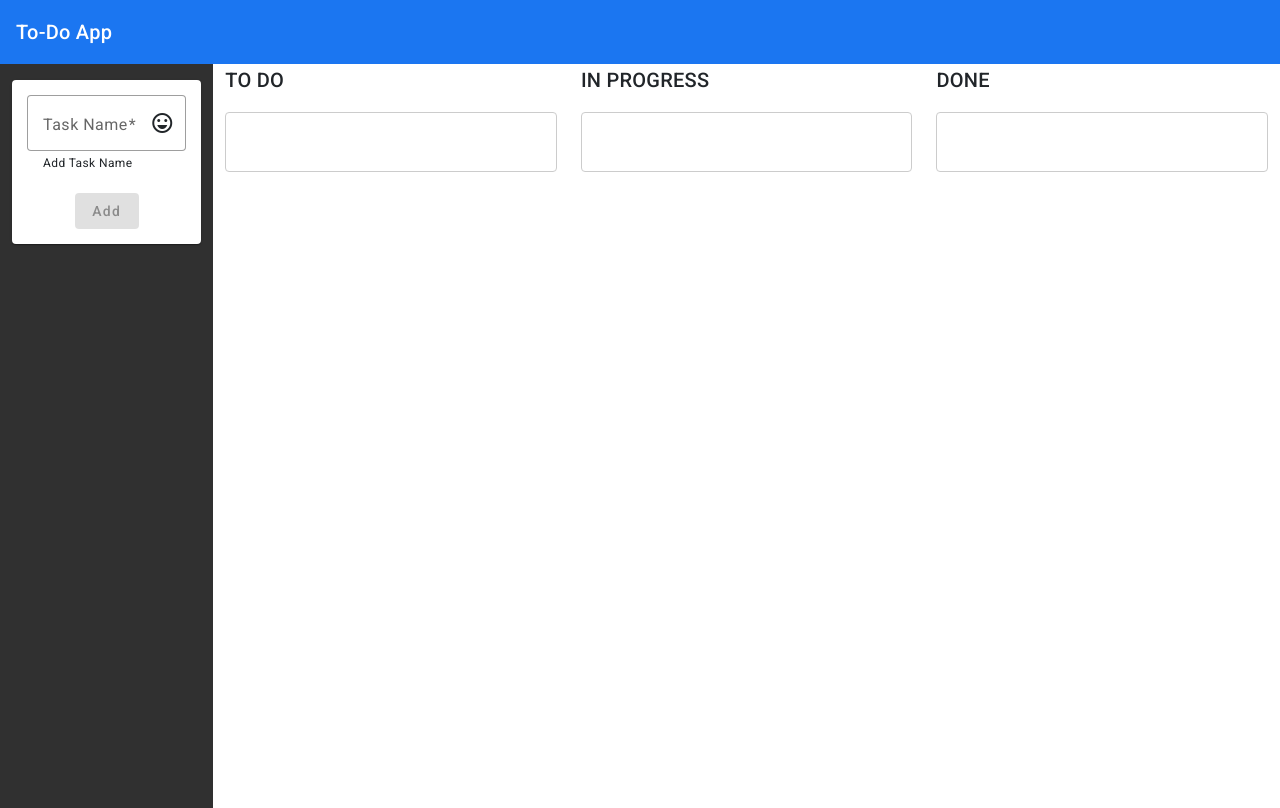
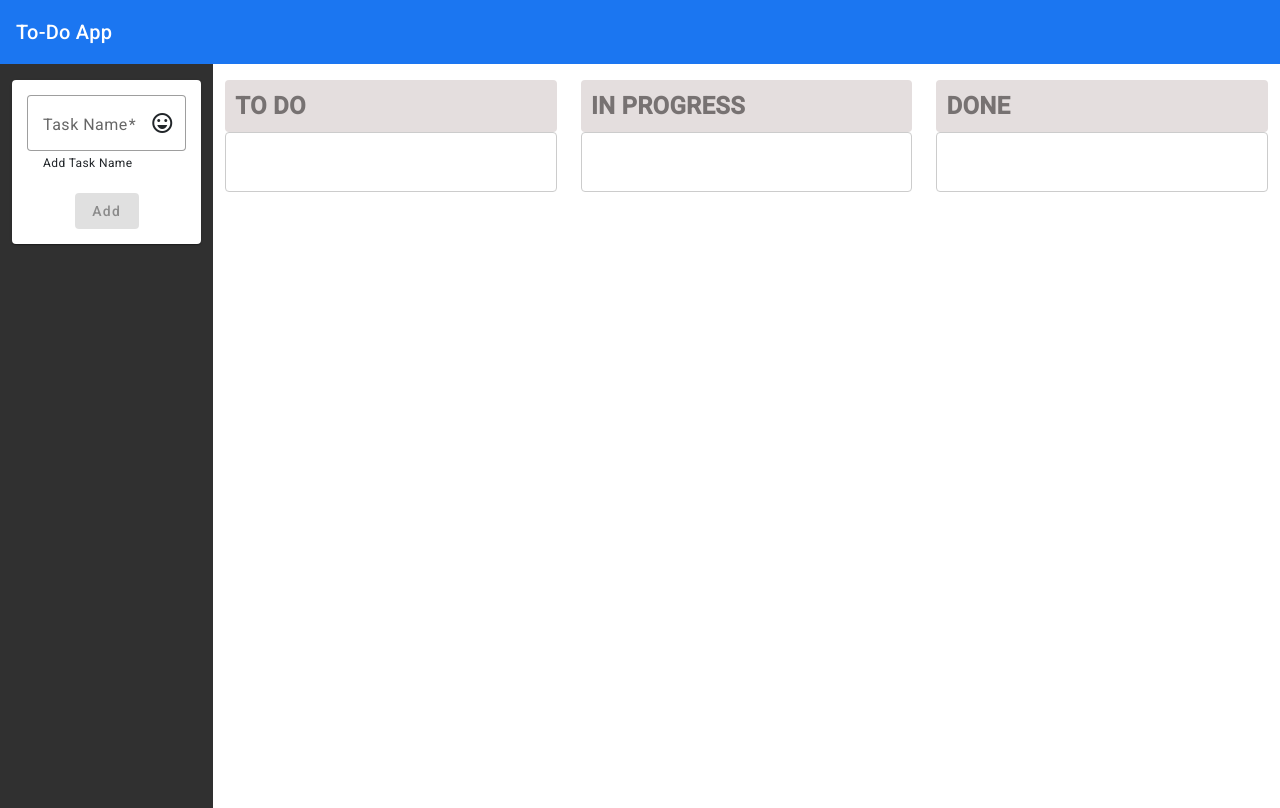
Before and after one commit to Gyro91/CollaborativeWebToDoList, an Angular app in the folder todo-app-frontend/: page / in a window 1280 px wide. Built offline with nearby package versions, Linux system fonts and the light colour scheme.

Commit message:
Implemented add, edit and remove task in the frontend

```diff
--- a/todo-app-frontend/src/app/app.module.ts
+++ b/todo-app-frontend/src/app/app.module.ts
@@ -13,7 +13,7 @@ import {MatFormField} from "@angular/material/form-field";
 import {MatIcon} from "@angular/material/icon";
 import { MatFormFieldModule } from '@angular/material/form-field';
 import { MatInputModule } from '@angular/material/input';
-import {MatButton} from "@angular/material/button";
+import {MatButton, MatIconButton} from "@angular/material/button";
 import {ReactiveFormsModule} from "@angular/forms";
 import {DragDropModule} from '@angular/cdk/drag-drop';
 
@@ -35,7 +35,8 @@ import {DragDropModule} from '@angular/cdk/drag-drop';
     MatFormFieldModule,
     MatIcon,
     MatButton,
-    DragDropModule
+    DragDropModule,
+    MatIconButton
   ],
   providers: [
     provideClientHydration()
--- a/todo-app-frontend/src/app/todo/todo.component.css
+++ b/todo-app-frontend/src/app/todo/todo.component.css
@@ -78,3 +78,26 @@ mat-form-field {
 .task-list.cdk-drop-list-dragging .task-box:not(.cdk-drag-placeholder) {
   transition: transform 250ms cubic-bezier(0, 0, 0.2, 1);
 }
+
+.box {
+  display: grid;
+  grid-auto-flow: column;
+  grid-column-gap: 10px;
+}
+
+.head-title {
+  margin: 0;
+  padding: 10px;
+  background-color: rgb(228, 222, 222);
+  border-radius: 4px;
+  color: #777272;
+  font-size: 1.5rem;
+  font-weight: 600;
+  span{
+    font-weight: normal;
+  }
+}
+
+.green-icon {
+  color: green;
+}
--- a/todo-app-frontend/src/app/todo/todo.component.html
+++ b/todo-app-frontend/src/app/todo/todo.component.html
@@ -11,21 +11,28 @@
               <mat-icon matSuffix>sentiment_very_satisfied</mat-icon>
               <mat-hint>Add Task Name</mat-hint>
             </mat-form-field>
-            <button class="submit-button" mat-raised-button [disabled]="todoForm.invalid" color="primary">Add</button>
+            <button *ngIf="!isEditEnabled" (click)="onSubmitAddTask()" class="submit-button" mat-raised-button [disabled]="todoForm.invalid" color="primary">Add</button>
+            <button *ngIf="isEditEnabled" (click)="onSubmitUpdateTask()" class="submit-button" mat-raised-button [disabled]="todoForm.invalid" color="primary">Update</button>
           </form>
         </div>
       </mat-card>
     </div>
 
     <!-- Right Column: Task Lists -->
-    <div class="main-content col-lg-10 col-md-9 col-sm-8 col-12">
+    <div class="main-content col-lg-10 col-md-9 col-sm-8 col-1 mt-3">
       <div cdkDropListGroup>
         <div class="row">
           <!-- To Do List -->
           <div class="col-md-4">
             <div class="task-container">
-              <h2>TO DO</h2>
+              <h2 class="head-title">TO DO <span *ngIf="tasks.length > 0"> - {{tasks.length}}</span></h2>
               <div cdkDropList [cdkDropListData]="tasks" class="task-list" (cdkDropListDropped)="drop($event)">
+                <div class="task-box" *ngFor="let item of tasks; let i = index" cdkDrag>{{item.description}}
+                  <div class="box">
+                    <button mat-icon-button color="warn" (click)="deleteTask(i, 'TO DO')"><mat-icon>delete</mat-icon></button>
+                    <button mat-icon-button color="primary" (click)="onEdit(item, i)"><mat-icon>edit</mat-icon></button>
+                  </div>
+                </div>
               </div>
             </div>
           </div>
@@ -33,8 +40,13 @@
           <!-- In Progress List -->
           <div class="col-md-4">
             <div class="task-container">
-              <h2>IN PROGRESS</h2>
+              <h2 class="head-title">IN PROGRESS <span *ngIf="inprogress.length > 0"> - {{inprogress.length}}</span></h2>
               <div cdkDropList [cdkDropListData]="inprogress" class="task-list" (cdkDropListDropped)="drop($event)">
+                <div class="task-box" *ngFor="let item of inprogress; let i = index" cdkDrag>{{item.description}}
+                  <div class="box">
+                    <button mat-icon-button color="warn" (click)="deleteTask(i, 'IN PROGRESS')"><mat-icon>delete</mat-icon></button>
+                  </div>
+                </div>
               </div>
             </div>
           </div>
@@ -42,8 +54,14 @@
           <!-- Done List -->
           <div class="col-md-4">
             <div class="task-container">
-              <h2>DONE</h2>
+              <h2 class="head-title">DONE <span *ngIf="done.length > 0"> - {{done.length}}</span></h2>
               <div cdkDropList [cdkDropListData]="done" class="task-list" (cdkDropListDropped)="drop($event)">
+                <div class="task-box" *ngFor="let item of done; let i = index" cdkDrag>{{item.description}}
+                  <div class="box">
+                    <button mat-icon-button color="warn" (click)="deleteTask(i, 'DONE')"><mat-icon>delete</mat-icon></button>
+                    <button mat-icon-button class="green-icon"><mat-icon>check_circle</mat-icon></button>
+                  </div>
+                </div>
               </div>
             </div>
           </div>
--- a/todo-app-frontend/src/app/todo/todo.component.ts
+++ b/todo-app-frontend/src/app/todo/todo.component.ts
@@ -1,7 +1,7 @@
 import { Component, OnInit } from '@angular/core';
 import { FormGroup, FormBuilder, Validators } from '@angular/forms';
-import {ITask} from "../model/task";
-import {CdkDragDrop, moveItemInArray, transferArrayItem} from "@angular/cdk/drag-drop";
+import { ITask } from "../model/task";
+import { CdkDragDrop, moveItemInArray, transferArrayItem } from "@angular/cdk/drag-drop";
 
 @Component({
   selector: 'app-todo',
@@ -11,9 +11,11 @@ import {CdkDragDrop, moveItemInArray, transferArrayItem} from "@angular/cdk/drag
 export class TodoComponent implements OnInit {
 
   todoForm !: FormGroup;
-  tasks : ITask [] = [];
-  inprogress : ITask [] = [];
-  done: ITask [] = [];
+  tasks: ITask[] = [];
+  inprogress: ITask[] = [];
+  done: ITask[] = [];
+  updateIndex !: any;
+  isEditEnabled : boolean = false;
 
   constructor(private formBuilder: FormBuilder) { }
 
@@ -27,10 +29,40 @@ export class TodoComponent implements OnInit {
     });
   }
 
-  onSubmit(): void {
-    // Handle form submission here
+  onSubmitAddTask(): void {
     if (this.todoForm.valid) {
-      console.log('Form Data: ', this.todoForm.value);
+      this.addTask(this.todoForm.value.item);
+      this.todoForm.reset();
+    }
+  }
+
+  addTask(item: string) {
+    this.tasks.push({ description: item, done: false });
+  }
+
+  onSubmitUpdateTask(): void {
+    if (this.todoForm.valid) {
+      this.tasks[this.updateIndex].description = this.todoForm.value.item;
+      this.tasks[this.updateIndex].done = false;
+    }
+    this.todoForm.reset();
+    this.isEditEnabled = false;
+    this.updateIndex = undefined;
+  }
+
+  onEdit(item: ITask, i: number) {
+    this.todoForm.controls['item'].setValue(item.description)
+    this.updateIndex = i;
+    this.isEditEnabled = true;
+  }
+
+  deleteTask(i: number, status: String) {
+    if (status == "TO DO") {
+      this.tasks.splice(i, 1)
+    } else if (status == "IN PROGRESS") {
+      this.inprogress.splice(i, 1)
+    } else if (status == "DONE") {
+      this.done.splice(i, 1)
     }
   }
 
```
